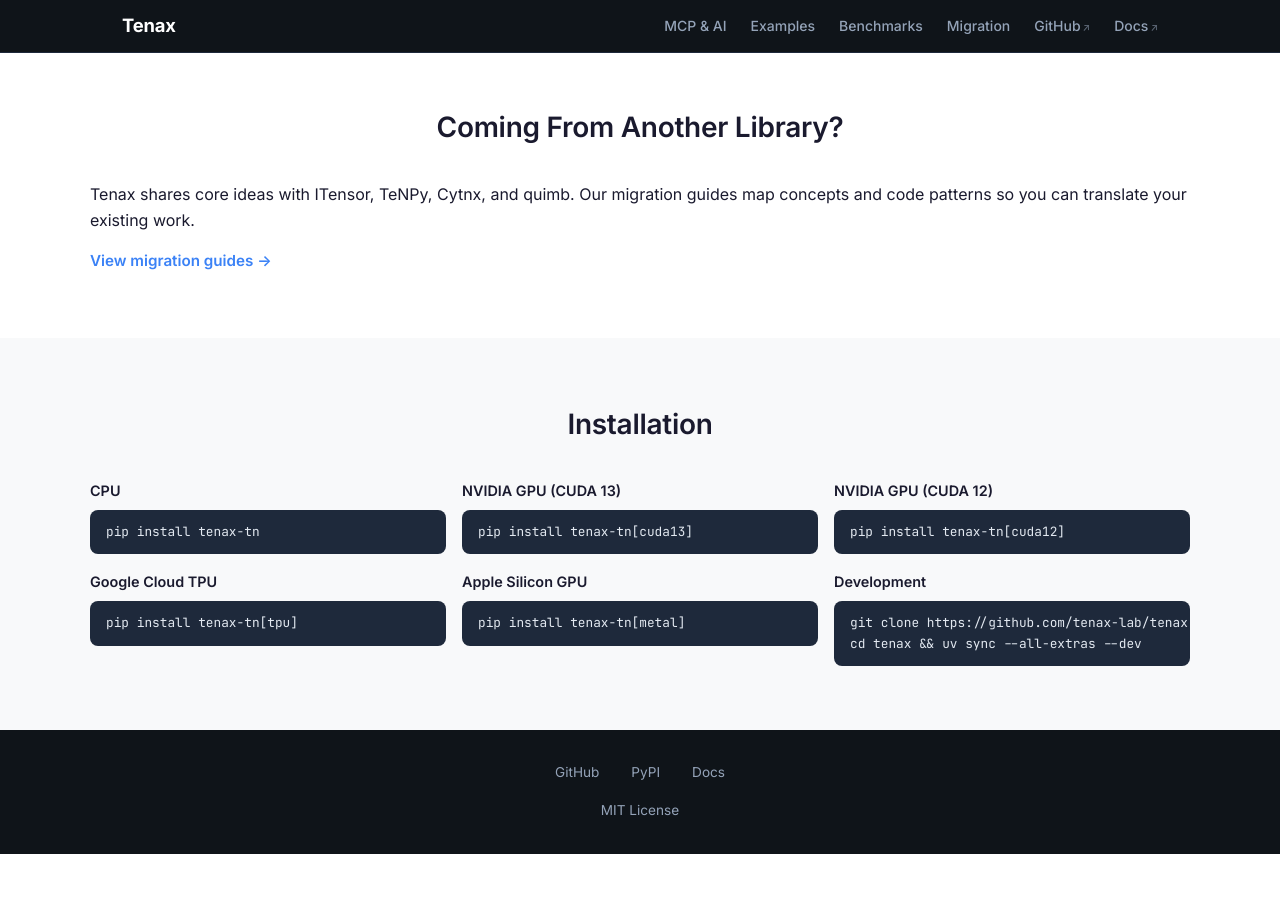
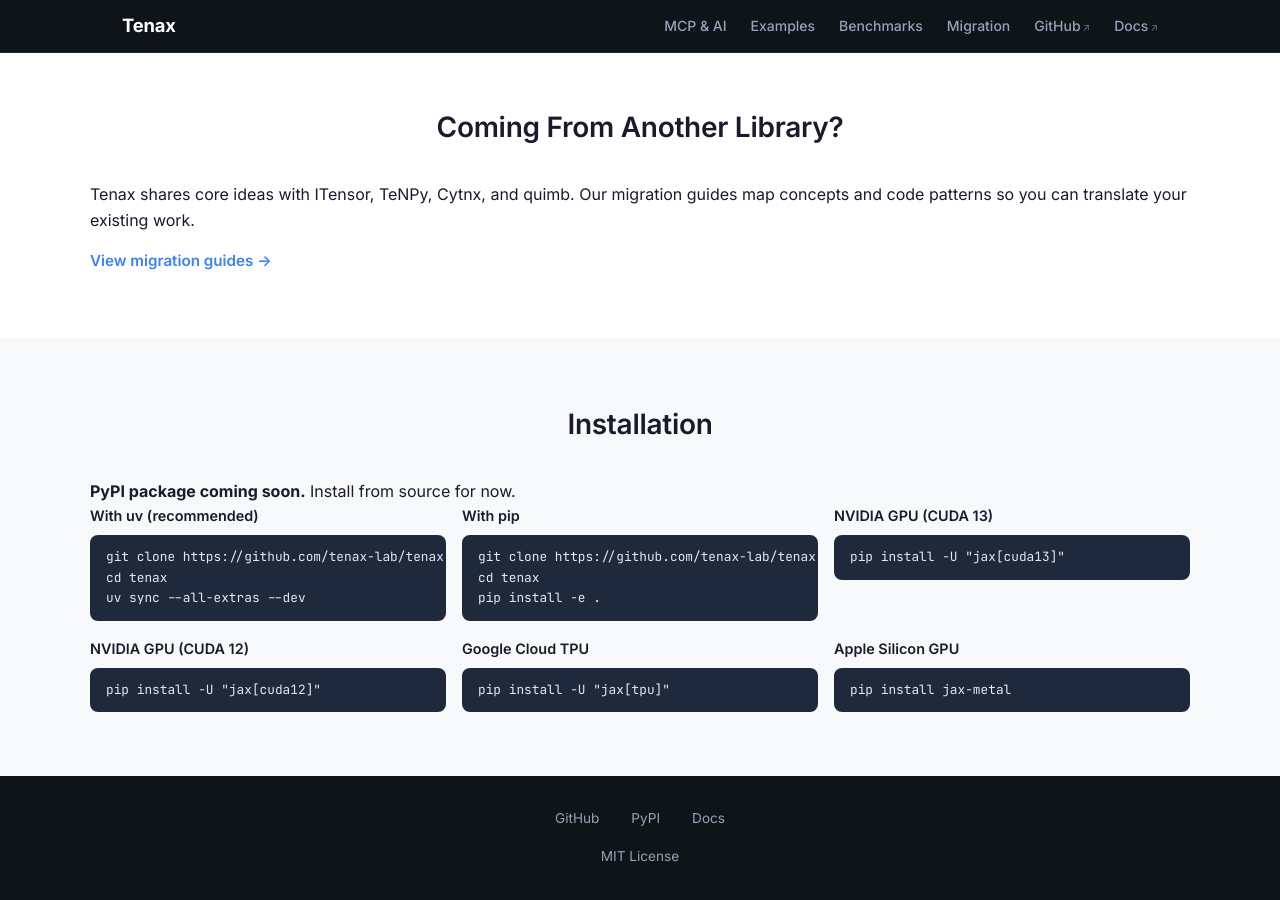
Before and after one commit to tenax-lab/tenax-lab.github.io, a Jekyll site: the page built from index.md, in a window 1280 px wide and 900 px high, scrolled down 2774 px. Built offline with Jekyll 4.4.1, drawn with Linux system fonts in a browser that asks for light colours; before the commit the page ends 3628 px from its top, so only the background shows below that; some of the changed text lies outside the part shown.

Commit message:
Update installation: install from source (PyPI pending)
PyPI account is pending. Show git clone + uv/pip install as the
primary installation method. GPU/TPU instructions now point to
JAX's own extras instead of tenax-tn extras.

Co-Authored-By: Claude Opus 4.6 <noreply@anthropic.com>

```diff
--- a/index.md
+++ b/index.md
@@ -5,11 +5,10 @@ layout: default
 <div class="hero">
   <h1>Tenax</h1>
   <p class="tagline">JAX-based tensor network library with symmetry-aware block-sparse tensors and label-based contraction</p>
-  <div class="install-cmd"><span class="prompt">$</span> pip install tenax-tn</div>
+  <div class="install-cmd"><span class="prompt">$</span> pip install -e .</div>
   <div class="hero-links">
     <a href="https://github.com/tenax-lab/tenax">GitHub</a>
     <a href="https://tenax.readthedocs.io">Docs</a>
-    <a href="https://pypi.org/project/tenax-tn/">PyPI</a>
   </div>
 </div>
 
@@ -176,31 +175,36 @@ Tenax shares core ideas with ITensor, TeNPy, Cytnx, and quimb. Our migration gui
 
 ## Installation
 
+> **PyPI package coming soon.** Install from source for now.
+
 <div class="install-grid">
   <div class="install-option">
-    <h3>CPU</h3>
-    <pre>pip install tenax-tn</pre>
+    <h3>With uv (recommended)</h3>
+    <pre>git clone https://github.com/tenax-lab/tenax.git
+cd tenax
+uv sync --all-extras --dev</pre>
+  </div>
+  <div class="install-option">
+    <h3>With pip</h3>
+    <pre>git clone https://github.com/tenax-lab/tenax.git
+cd tenax
+pip install -e .</pre>
   </div>
   <div class="install-option">
     <h3>NVIDIA GPU (CUDA 13)</h3>
-    <pre>pip install tenax-tn[cuda13]</pre>
+    <pre>pip install -U "jax[cuda13]"</pre>
   </div>
   <div class="install-option">
     <h3>NVIDIA GPU (CUDA 12)</h3>
-    <pre>pip install tenax-tn[cuda12]</pre>
+    <pre>pip install -U "jax[cuda12]"</pre>
   </div>
   <div class="install-option">
     <h3>Google Cloud TPU</h3>
-    <pre>pip install tenax-tn[tpu]</pre>
+    <pre>pip install -U "jax[tpu]"</pre>
   </div>
   <div class="install-option">
     <h3>Apple Silicon GPU</h3>
-    <pre>pip install tenax-tn[metal]</pre>
-  </div>
-  <div class="install-option">
-    <h3>Development</h3>
-    <pre>git clone https://github.com/tenax-lab/tenax.git
-cd tenax && uv sync --all-extras --dev</pre>
+    <pre>pip install jax-metal</pre>
   </div>
 </div>
 
```
